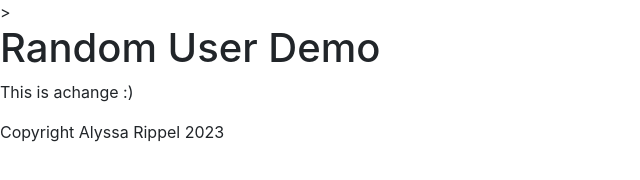
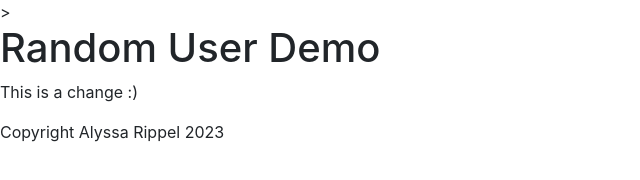
Before and after one commit to ImAPersonIght/Groupify, a plain HTML site: page front/index.html in a window 1280 px wide. Shown: the full height of the page, 0-640 px from the left. Drawn offline with nearby package versions, Linux system fonts and the light colour scheme.

Commit message:
i love git

```diff
--- a/front/index.html
+++ b/front/index.html
@@ -23,7 +23,7 @@
             </nav>
         </header>
         <section>
-            <p>This is achange :)</p>
+            <p>This is a change :)</p>
         </section>
         <footer>
             Copyright Alyssa Rippel 2023
```
